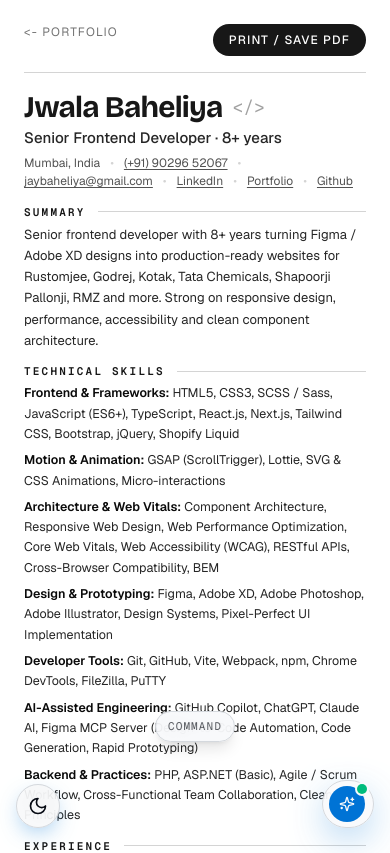
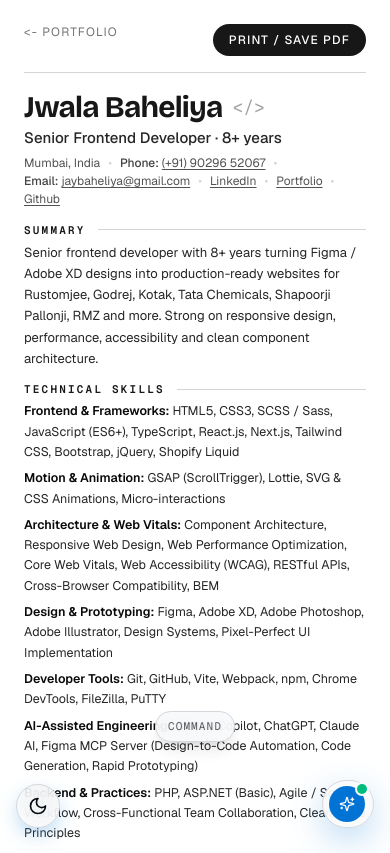
Before and after one commit to jaybaheliya/jwalabaheliya.dev, a Next.js app: page /resume in a window 390 px wide. Shown: the top 853 px of the page. Built offline with nearby package versions, Linux system fonts and the light colour scheme.

Commit message:
style(resume): add Phone: and Email: labels to contact line

```diff
--- a/app/resume/_source.tsx
+++ b/app/resume/_source.tsx
@@ -28,17 +28,23 @@ function ResumePage() {
           <span className="font-mono text-lg text-neutral-400">&lt;/&gt;</span>
         </div>
         <p className="mt-0.5 text-[15px] font-medium text-neutral-800">Senior Frontend Developer · 8+ years</p>
-        <p className="mt-1 flex flex-wrap items-center gap-x-2.5 text-[12px] text-neutral-600">
+        <p className="mt-1 flex flex-wrap items-center gap-x-2 text-[12px] text-neutral-600">
           <span>Mumbai, India</span>
           <span className="text-neutral-300">•</span>
-          <a className="underline underline-offset-2 hover:text-neutral-900" href="tel:+919029652067">(+91) 90296 52067</a>
+          <span>
+            <span className="font-medium text-neutral-700">Phone: </span>
+            <a className="underline underline-offset-2 hover:text-neutral-900" href="tel:+919029652067">(+91) 90296 52067</a>
+          </span>
           <span className="text-neutral-300">•</span>
-          <a className="underline underline-offset-2 hover:text-neutral-900" href="mailto:jaybaheliya@gmail.com">jaybaheliya@gmail.com</a>
+          <span>
+            <span className="font-medium text-neutral-700">Email: </span>
+            <a className="underline underline-offset-2 hover:text-neutral-900" href="mailto:jaybaheliya@gmail.com">jaybaheliya@gmail.com</a>
+          </span>
           <span className="text-neutral-300">•</span>
           <a className="underline underline-offset-2 hover:text-neutral-900" href="https://www.linkedin.com/in/jwala-baheliya-a82a5411b/" target="_blank" rel="noreferrer">LinkedIn</a>
           <span className="text-neutral-300">•</span>
           <a className="underline underline-offset-2 hover:text-neutral-900" href="https://jwalabaheliya-dev.vercel.app/" target="_blank" rel="noreferrer">Portfolio</a>
-           <span className="text-neutral-300">•</span>
+          <span className="text-neutral-300">•</span>
           <a className="underline underline-offset-2 hover:text-neutral-900" href="https://github.com/jaybaheliya?tab=repositories" target="_blank" rel="noreferrer">Github</a>
         </p>
       </header>
@@ -96,7 +102,8 @@ function ResumePage() {
 
       <Section title="Selected Brands">
         <p className="flex flex-wrap items-center gap-x-2.5 gap-y-0.5 text-[12.5px] leading-relaxed text-neutral-700">
-          <BrandLink href="https://www.rustomjee.com/">Rustomjee</BrandLink>
+
+          <BrandLink href="https://vipbags.com/">VIP Bags</BrandLink>
           <span className="text-neutral-400 font-bold">•</span>
           <BrandLink href="https://www.godrej.com/">Godrej</BrandLink>
           <span className="text-neutral-400 font-bold">•</span>
@@ -110,7 +117,7 @@ function ResumePage() {
           <span className="text-neutral-400 font-bold">•</span>
           <BrandLink href="https://www.rmz.com/">RMZ</BrandLink>
           <span className="text-neutral-400 font-bold">•</span>
-          <BrandLink href="https://vipbags.com/">VIP Bags</BrandLink>
+           <BrandLink href="https://www.rustomjee.com/">Rustomjee</BrandLink>
           <span className="text-neutral-400 font-bold">•</span>
           <BrandLink href="https://www.yesbank.in/">Yes Bank</BrandLink>
           <span className="text-neutral-400 font-bold">•</span>
```
